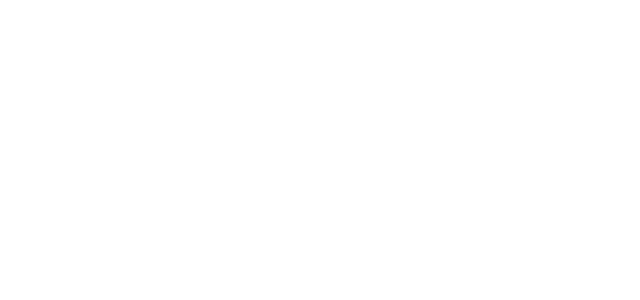
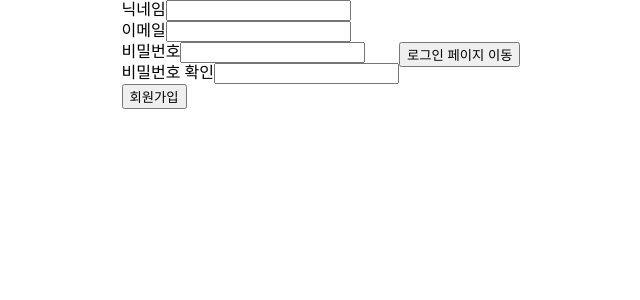
Before and after one commit to lizzieFEstudy/-REACT-PRO-tain, a React (Create React App) app: page /register in a window 1280 px wide. Shown: the top 300 px of the page, without its empty margins (319-959 px from the left). Built offline with nearby package versions, Linux system fonts and the light colour scheme.

Commit message:
feature/login-register-temp for project

```diff
--- a/package.json
+++ b/package.json
@@ -6,6 +6,7 @@
     "@testing-library/jest-dom": "^5.14.1",
     "@testing-library/react": "^13.0.0",
     "@testing-library/user-event": "^13.2.1",
+    "firebase": "^10.0.0",
     "react": "^18.2.0",
     "react-dom": "^18.2.0",
     "react-redux": "^8.1.1",
--- a/src/App.js
+++ b/src/App.js
@@ -1,10 +1,12 @@
 import React from 'react';
-
+import Router from "./shared/Router";
 import styled from 'styled-components';
 import uuid from 'react-uuid';
 
 function App() {
-  return <></>;
+  return (
+      <Router />
+  );
 }
 
 export default App;
--- /dev/null
+++ b/src/components/LoginComp/LoginComp.jsx
@@ -0,0 +1,47 @@
+import React, { useState } from 'react'
+import { auth } from '../../firebase'
+import { signInWithEmailAndPassword } from 'firebase/auth'
+import { useNavigate } from 'react-router-dom/dist'
+
+const LoginComp = () => {
+  const navigate = useNavigate()
+
+  const [email, setEmail] = useState("")
+  const [pw, setPw] = useState("")
+
+  const HandleInputChange = (event, setState) => {
+    setState(event.target.value)
+  }
+
+  const HandleLoginSubmit = async (event) => {
+    event.preventDefault();
+    try {
+      const userCredential = await signInWithEmailAndPassword(auth, email, pw)
+      const user = userCredential.user
+      const token = await user.getIdToken()
+      sessionStorage.setItem("token", token)
+      //추후에 window.location.reload 말고 Main page로 바로 가도록 고쳐야 함.
+      window.location.reload();
+    }
+    catch (error) {
+      alert("로그인 인증 에러")
+      setEmail("")
+      setPw("")
+    }
+  }
+
+  return (
+    <div>
+      <form onSubmit={HandleLoginSubmit}>
+        <label>이메일 주소</label>
+        <input type="text" value={email} onChange={(event) => HandleInputChange(event, setEmail)}/>
+        <label>비밀번호</label>
+        <input type="password" value={pw} onChange={(event) => HandleInputChange(event, setPw)}/>
+        <button>로그인</button>
+      </form>
+      <button onClick={() => navigate("/register")}>회원가입 페이지로 이동</button>
+    </div>
+  )
+}
+
+export default LoginComp
--- /dev/null
+++ b/src/components/MainComp/MainComp.jsx
@@ -0,0 +1,33 @@
+import React, { useEffect } from 'react'
+import { useNavigate } from 'react-router-dom';
+import { auth } from '../../firebase';
+import { signOut } from 'firebase/auth';
+
+const MainComp = () => {
+  const navigate = useNavigate()
+
+  useEffect(() => {
+    console.log("auth=>", auth);
+  }, []);
+
+  const HandleLogOut = async (event) => {
+    event.preventDefault();
+    try {
+      await signOut(auth);
+      sessionStorage.removeItem("token");
+      window.location.reload()
+
+      navigate("/login")
+    } catch (error) {
+      alert("로그아웃 에러 발생");
+    }
+  };
+  return (
+    <>
+      <div>로그인해서 메인이 나오면 성공!!!</div>
+      <button onClick={(event) => HandleLogOut(event)}>로그아웃</button>
+    </>
+  );
+};
+
+export default MainComp
--- /dev/null
+++ b/src/components/RegisterComp/RegisterComp.jsx
@@ -0,0 +1,77 @@
+import React, { useEffect, useState } from "react";
+import { styled } from "styled-components";
+// import { auth } from "../../firebase";
+// import { createUserWithEmailAndPassword } from "firebase/auth";
+import { useNavigate } from "react-router-dom";
+import { auth } from "../../firebase";
+import { createUserWithEmailAndPassword } from "firebase/auth";
+
+const RegisterComp = () => {
+  const navigate = useNavigate()
+
+  //RQ : 추후에 useState 한번에 관리하는 방법으로 변경(객체 or useRef???) (07-17 16:34 동준)
+  const [name, setName] = useState("");
+  const [email, setEmail] = useState("");
+  const [pw, setPw] = useState("");
+  const [pwCheck, setPwCheck] = useState("");
+  // 현재 phoneNum은 포함하지 않음.
+  const [phoneNum, setPhoneNUm] = useState("");
+
+  const HandleInputChange = (event, setState) => {
+    setState(event.target.value);
+  };
+  const HandleRegisterSubmit = async (event) => {
+    event.preventDefault();
+    try {
+      const userCredential = await createUserWithEmailAndPassword(auth, email, pw);
+
+      // 회원가입 => 자동 로그인(진짜 자동 로그인인지 확인해야 함. 이 부분 불명확. 07-17 17:16 동준) => 미리 토큰을 받아 세션스토리지에 저장.
+      const user = userCredential.user;
+      const token = await user.getIdToken();
+      sessionStorage.setItem("token", token);
+
+      alert("회원가입을 완료했습니다!");
+      navigate("/");
+      window.location.reload();
+    } catch (error) {
+      alert("회원가입 파이어베이스 오류");
+      return false;
+    }
+  };
+  useEffect(() => {
+    console.log("auth=>", auth);
+  }, []);
+
+  return (
+    <StSection>
+      <form onSubmit={HandleRegisterSubmit}>
+        <div>
+          <label>닉네임</label>
+          <input type="text" value={name} onChange={(event) => HandleInputChange(event, setName)} />
+        </div>
+        <div>
+          <label>이메일</label>
+          <input type="text" value={email} onChange={(event) => HandleInputChange(event, setEmail)} />
+        </div>
+        <div>
+          <label>비밀번호</label>
+          <input type="password" value={pw} onChange={(event) => HandleInputChange(event, setPw)} />
+        </div>
+        <div>
+          <label>비밀번호 확인</label>
+          <input type="password" value={pwCheck} onChange={(event) => HandleInputChange(event, setPwCheck)} />
+        </div>
+        <button>회원가입</button>
+      </form>
+      <button onClick={() => navigate("/login")}>로그인 페이지 이동</button>
+    </StSection>
+  );
+};
+
+export default RegisterComp;
+
+const StSection = styled.section`
+  display: flex;
+  justify-content: center;
+  align-items: center;
+`;
--- /dev/null
+++ b/src/firebase.js
@@ -0,0 +1,19 @@
+// Import the functions you need from the SDKs you need
+import { initializeApp } from "firebase/app";
+import { createUserWithEmailAndPassword, getAuth, signInWithCredential } from "firebase/auth";
+// TODO: Add SDKs for Firebase products that you want to use
+// https://firebase.google.com/docs/web/setup#available-libraries
+
+// Your web app's Firebase configuration
+const firebaseConfig = {
+  apiKey: process.env.REACT_APP_FB_API_KEY,
+  authDomain: process.env.REACT_APP_FB_AUTH_DOMAIN,
+  projectId: process.env.REACT_APP_PROJECT_ID,
+  storageBucket: process.env.REACT_APP_STORAGE_BUCKET,
+  messagingSenderId: process.env.REACT_APP_MESSAGING_SENDER_ID,
+  appId: process.env.REACT_APP_APP_ID
+};
+
+// Initialize Firebase
+export const app = initializeApp(firebaseConfig);
+export const auth = getAuth(app)
--- a/src/pages/Login.jsx
+++ b/src/pages/Login.jsx
@@ -1,7 +1,10 @@
-import React from 'react';
+import React from 'react'
+import LoginComp from '../components/LoginComp/LoginComp'
 
-function Login() {
-  return <div>Login</div>;
+const Login = () => {
+  return (
+    <LoginComp/>
+  )
 }
 
-export default Login;
+export default Login
--- a/src/pages/Main.jsx
+++ b/src/pages/Main.jsx
@@ -1,7 +1,7 @@
-import React from "react";
+import React from 'react';
+import MainComp from '../components/MainComp/MainComp';
 
-function Main() {
-  return <div>Main</div>;
-}
-
+const Main = () => {
+  return <MainComp />;
+};
 export default Main;
--- /dev/null
+++ b/src/pages/Register.jsx
@@ -0,0 +1,10 @@
+import React from 'react'
+import RegisterComp from '../components/RegisterComp/RegisterComp'
+
+const Register = () => {
+  return (
+    <RegisterComp/>
+  )
+}
+
+export default Register
--- a/src/shared/Router.jsx
+++ b/src/shared/Router.jsx
@@ -1,7 +1,41 @@
-import React from 'react';
+import React, { useEffect, useState } from "react";
+import { BrowserRouter, Navigate, Route, Routes } from "react-router-dom/dist";
+import Register from "../pages/Register";
+import Login from "../pages/Login";
+import Main from "../pages/Main";
+import Details from "../pages/Details";
 
-function Router() {
-  return <div>Router</div>;
-}
+
+const Router = () => {
+  const [isLoggedIn, setIsLoggedIn] = useState(false);
+
+  useEffect(() => {
+    const token = sessionStorage.getItem("token");
+    if (token) {
+      setIsLoggedIn(true);
+    } else {
+      // 임시로 true값으로 설정.
+      setIsLoggedIn(false);
+    }
+  }, [isLoggedIn]);
+
+  return (
+    <BrowserRouter>
+      {isLoggedIn ? (
+        <Routes>
+          <Route path="/" element={<Main />} />
+          <Route path="/:id" element={<Details />} />
+          <Route path="/login" element={<Navigate to="/"/>} />
+        </Routes>
+      ) : (
+        <Routes>
+          <Route path="/" element={<Navigate to="/login" />} />
+          <Route path="/login" element={<Login />} />
+          <Route path="/register" element={<Register />} />
+        </Routes>
+      )}
+    </BrowserRouter>
+  );
+};
 
 export default Router;
```
Also changed, not shown: 2 other files (tests, documents, lock files or other folders).
